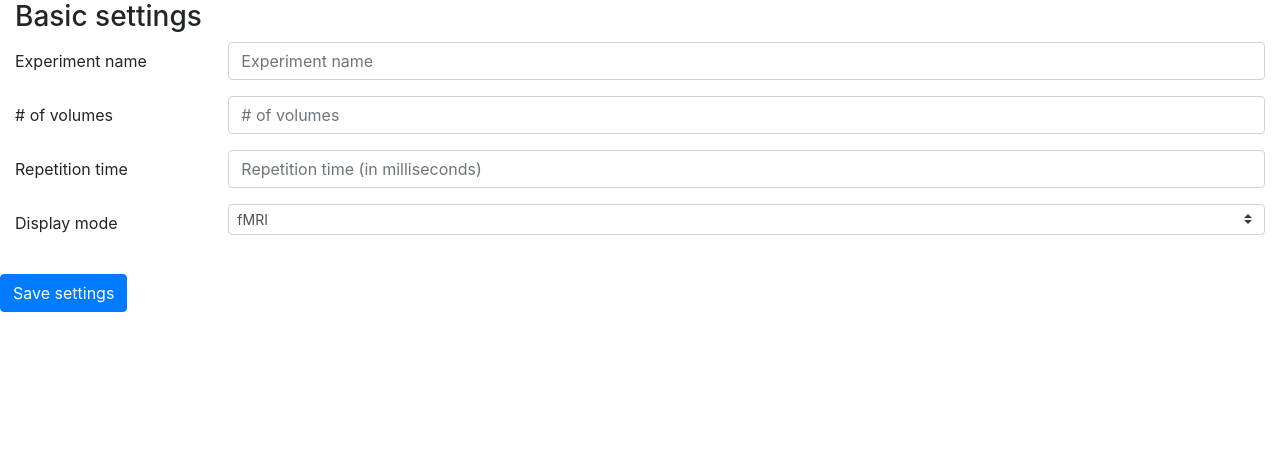
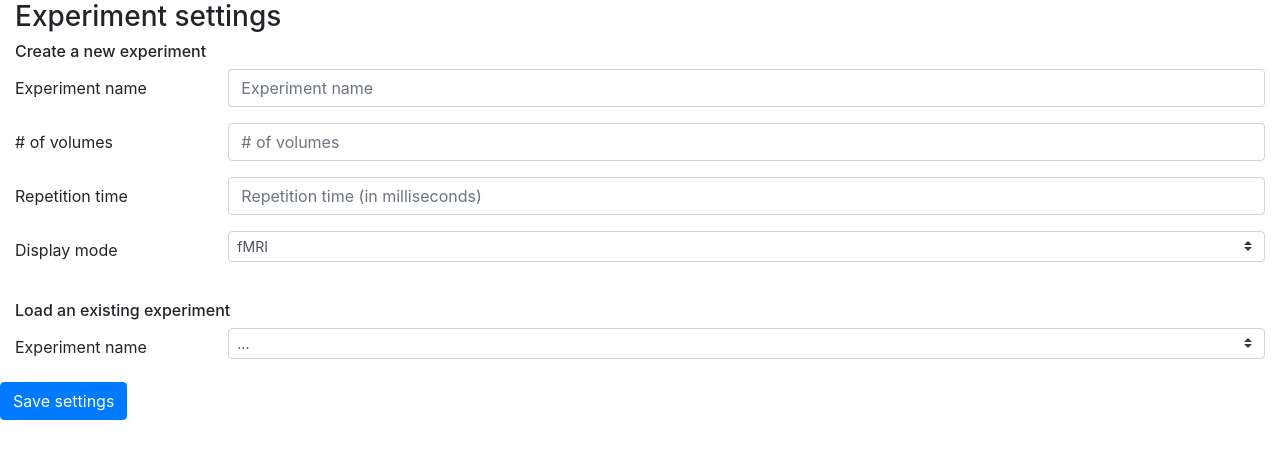
Before and after one commit to jsheunis/online-brain, a Flask app: page / in a window 1280 px wide. Shown: the top 459 px of the page. Run offline with Flask 2, Linux system fonts and the light colour scheme; data that the repository does not hold is empty; some libraries are stand-ins or nearby versions.

Commit message:
ui: Add dropdown selector for loading previous experiments

```diff
--- a/openbrain/models.py
+++ b/openbrain/models.py
@@ -20,6 +20,8 @@ class GeneratedImage(db.Model):
 class Experiment(db.Model):
     experiment_id = db.Column(db.Integer, primary_key=True)
     experiment_name = db.Column(db.String(128), index=True, unique=True)
+    number_of_volumes = db.Column(db.Integer)
+    repetition_time = db.Column(db.Integer)
 
     def __repr__(self):
         return '<Experiment {}>'.format(self.experiment_name)
--- a/openbrain/settings/views.py
+++ b/openbrain/settings/views.py
@@ -1,6 +1,6 @@
 import logging
 
-from flask import Blueprint, jsonify, render_template, request
+from flask import Blueprint, jsonify, render_template, request, abort
 
 from .. import common
 from .. import file_monitor
@@ -12,10 +12,22 @@ logger = logging.getLogger('settings_logger')
 logger.setLevel(logging.DEBUG)
 
 
+def _get_all_experiments_from_database():
+    """
+    Retrieves all experiments from the database
+    :return: exp_name_list, a list containing only the experiment names
+    """
+    exp_data = Experiment.query.all()
+    exp_name_list = [exp.experiment_name for exp in exp_data]
+
+    return exp_name_list
+
+
 @settings_bp.route('/')
 def index():
     # Renders the index page
-    return render_template('viz_base.html')
+    exp_list = _get_all_experiments_from_database()
+    return render_template('viz_base.html', exp_list=exp_list)
 
 
 @settings_bp.route('/api/settings', methods=['POST'])
@@ -41,7 +53,9 @@ def post_experiment_settings():
             else:
                 # If the experiment is new, create an experiment model
                 experiment_model = Experiment(
-                    experiment_name=req_dict['experiment_name'])
+                    experiment_name=req_dict['experiment_name'],
+                    number_of_volumes=req_dict['number_of_volumes'],
+                    repetition_time=req_dict['repetition_time'])
                 try:
                     # Push the experiment to the database
                     db.session.add(experiment_model)
@@ -66,3 +80,29 @@ def post_experiment_settings():
             return jsonify(success=True)
 
         return jsonify(success=False)
+
+
+def _get_exp_data_from_database(exp_name):
+    """
+    Returns the experiment object from the database with all the data
+    :param exp_name: The name of the experiment
+    :return: experiment: The Experiment object
+    """
+
+    experiment = Experiment.query.filter_by(experiment_name=exp_name).first()
+    return experiment
+
+
+@settings_bp.route('/api/settings/<string:exp_name>', methods=['GET'])
+def get_experiment_settings(exp_name):
+    if request.method == 'GET':
+        # Get experiment data from database
+        exp_data = _get_exp_data_from_database(exp_name)
+
+        if exp_data is not None:
+            exp_volumes_nr = exp_data.number_of_volumes
+            exp_repetition_time = exp_data.repetition_time
+
+            return jsonify(exp_volumes_nr=exp_volumes_nr,
+                           exp_repetition_time=exp_repetition_time)
+        abort(404)
--- a/openbrain/static/script.js
+++ b/openbrain/static/openbrain.js
@@ -105,6 +105,8 @@ $("#btnSaveSettings").click(function() {
                 contentType: "application/json",
                 data: JSON.stringify({
                                         "experiment_name": experimentName,
+                                        "repetition_time": repetitionTime,
+                                        "number_of_volumes": maxNumberOfImages,
                                         "display_mode": displayMode,
                                         "overlay_filename": roiFileName
                                         }),
@@ -128,7 +130,7 @@ $("#btnSaveSettings").click(function() {
 });
 
 /* ***************************************************************************
- * Slider, dropdown select and file selector control
+ * Slider, mode dropdown select, file selector control and experiment select
  * ***************************************************************************/
 
 $("#volume-range-slider").on("input", function(elem) {
@@ -158,6 +160,27 @@ $("#mode-select").on("change", function() {
 $("#roi_file").change(function(e) {
     roiFileName = e.target.files[0].name;
     $("label[for = customFile]").text(roiFileName);
+});
+
+
+$("#exp-dropdown").on("change", function() {
+    selectedExperiment = this.value;
+
+    if(selectedExperiment !== "none") {
+        $.ajax({
+            url: '/api/settings/' + selectedExperiment,
+            type: 'GET',
+            success: function (response) {
+                // Set values in corresponding fields
+                $("#exp_name").val(selectedExperiment);
+                $("#no_of_volumes").val(response.exp_volumes_nr);
+                $("#repetition_time").val(response.exp_repetition_time);
+            },
+            error: function (error) {
+                console.log('Error occurred while retrieving experiment data: ' + error);
+            }
+        });
+    }
 });
 
 
--- a/openbrain/templates/viz_base.html
+++ b/openbrain/templates/viz_base.html
@@ -13,7 +13,8 @@
 
         <div class="container-fluid">
             <form class="d-block" id="settingsForm">
-                    <h3>Basic settings</h3>
+                    <h3>Experiment settings</h3>
+                    <h6>Create a new experiment</h6>
                     <div class="form-group row">
                         <label for="exp_name" class="col-sm-2 col-form-label">Experiment name</label>
                         <div class="col-sm-10">
@@ -48,6 +49,19 @@
                         <div id="file-selector" class="custom-file col-sm-10">
                             <input type="file" class="custom-file-input" id="roi_file">
                             <label class="custom-file-label" for="customFile">Choose overlay file</label>
+                        </div>
+                    </div>
+
+                    <h6>Load an existing experiment</h6>
+                    <div class="form-group row">
+                        <label for="exp-dropdown" class="col-sm-2 col-form-label">Experiment name</label>
+                        <div class="col-sm-10">
+                            <select class="custom-select custom-select-sm" id="exp-dropdown">
+                                <option value="none" selected>...</option>
+                                {% for exp in exp_list %}
+                                <option value="{{ exp }}">{{ exp }}</option>
+                                {% endfor %}
+                            </select>
                         </div>
                     </div>
 
@@ -789,6 +803,6 @@ CiiigAooooAKKKKACiiigAooooAKKKKAP//Z
 
 
         <script type="text/javascript" src="{{ url_for('static', filename='brainsprite.js') }}"></script>
-        <script type="text/javascript" src="{{ url_for('static', filename='script.js') }}"> </script>
+        <script type="text/javascript" src="{{ url_for('static', filename='openbrain.js') }}"> </script>
     </body>
 </html>
```
